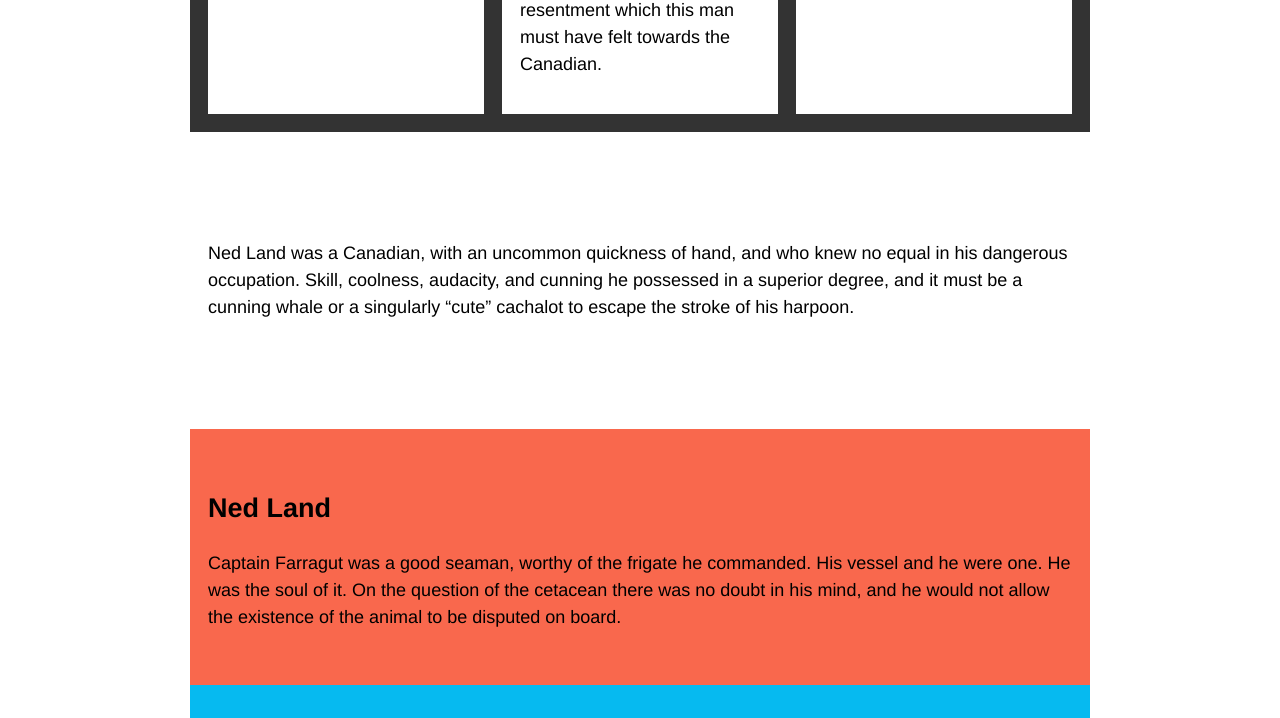
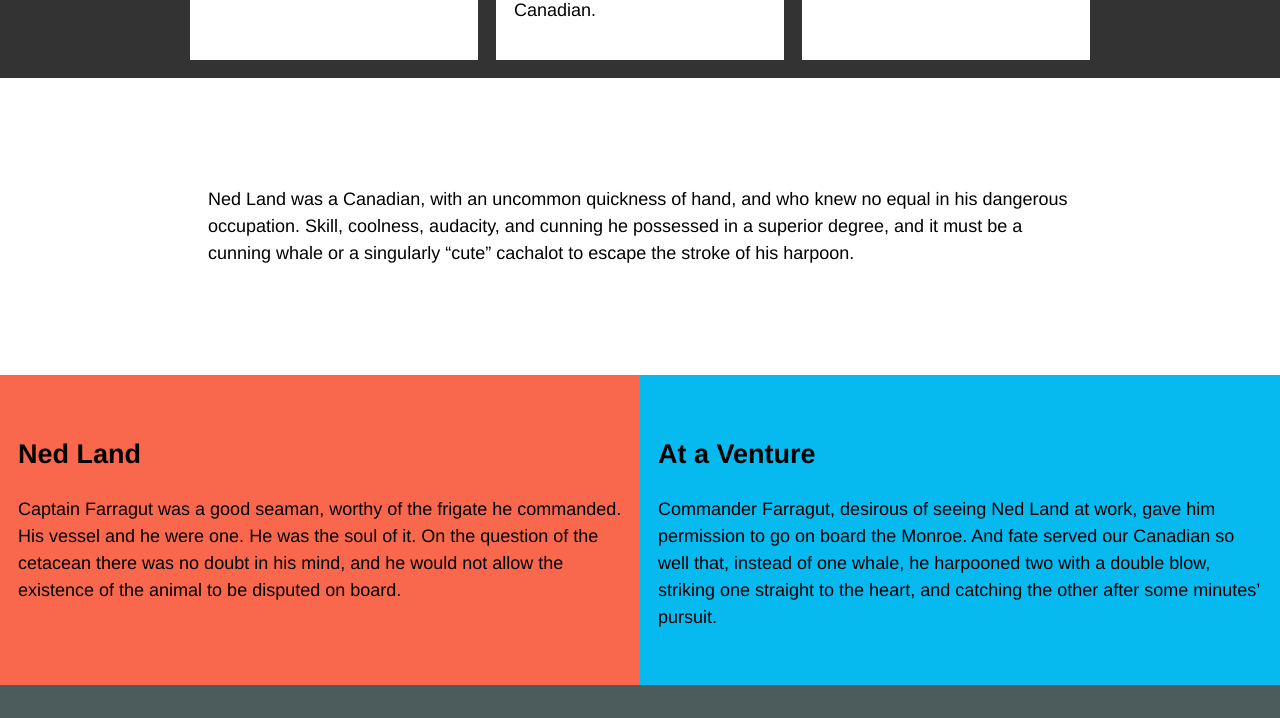
Before and after one commit to pedrocasteli/advanced-layout-with-grid, a plain HTML site: page index.html in a window 1280 px wide. Shown: the part 1375-2093 px from the top of the page. Drawn offline with Linux system fonts and the light colour scheme.

Commit message:
finish the full-bleed layout project

```diff
--- a/style.css
+++ b/style.css
@@ -12,6 +12,27 @@ Layout
 }
 
 @media screen and (min-width: 800px) {
+  .site {
+    max-width: none;
+  }
+
+  .main-area > *,
+  .credits {
+    display: grid;
+    grid-template-columns: 1fr repeat(2, minmax(auto, 25em)) 1fr;
+  }
+
+  .feature-content,
+  .related,
+  .interrupt-content,
+  .credits aside {
+    grid-column: 2/4;
+  }
+
+  .twin {
+    grid-column: span 2;
+  }
+
   .related {
     display: flex;
     gap: 1em;
```
